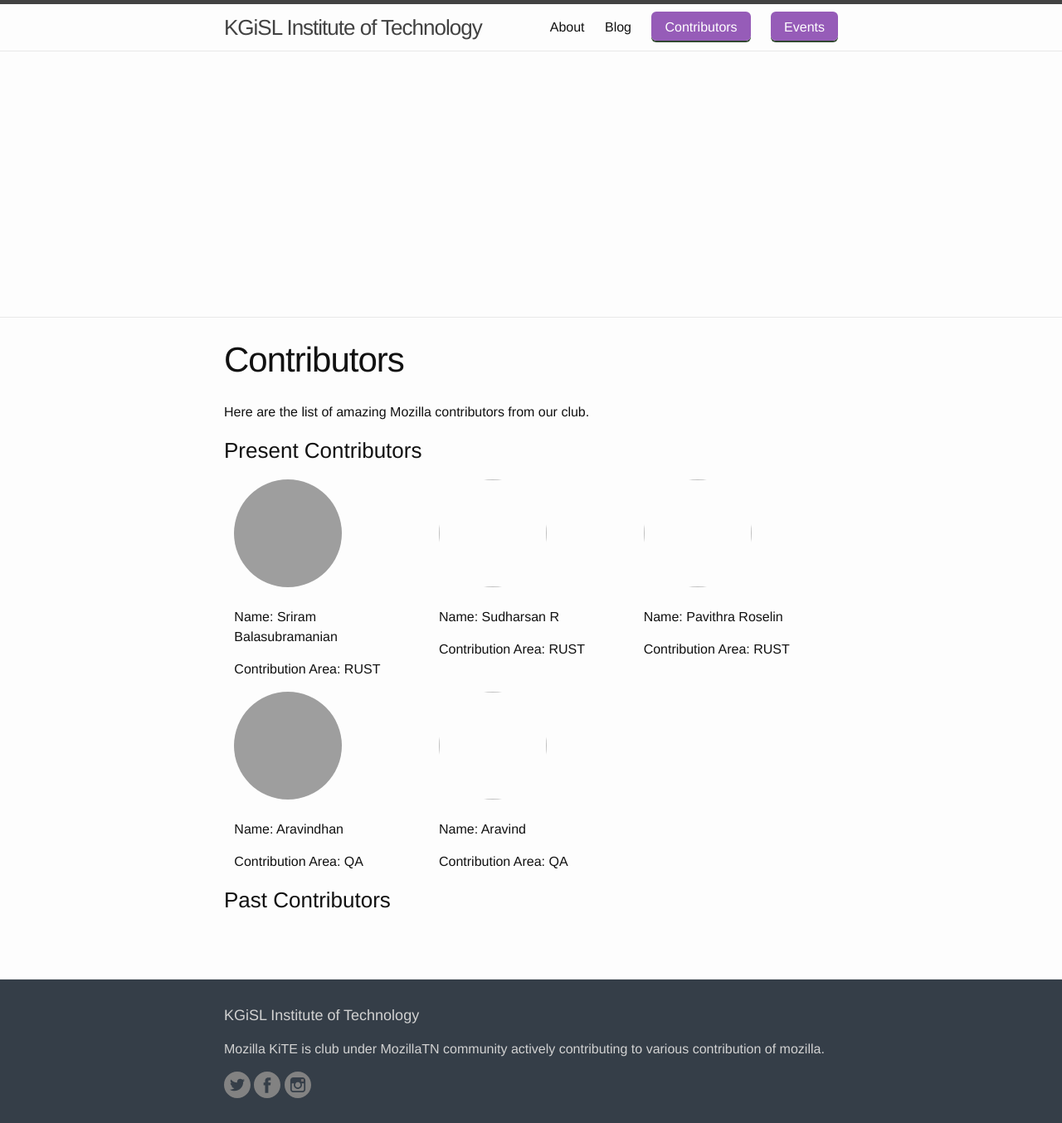
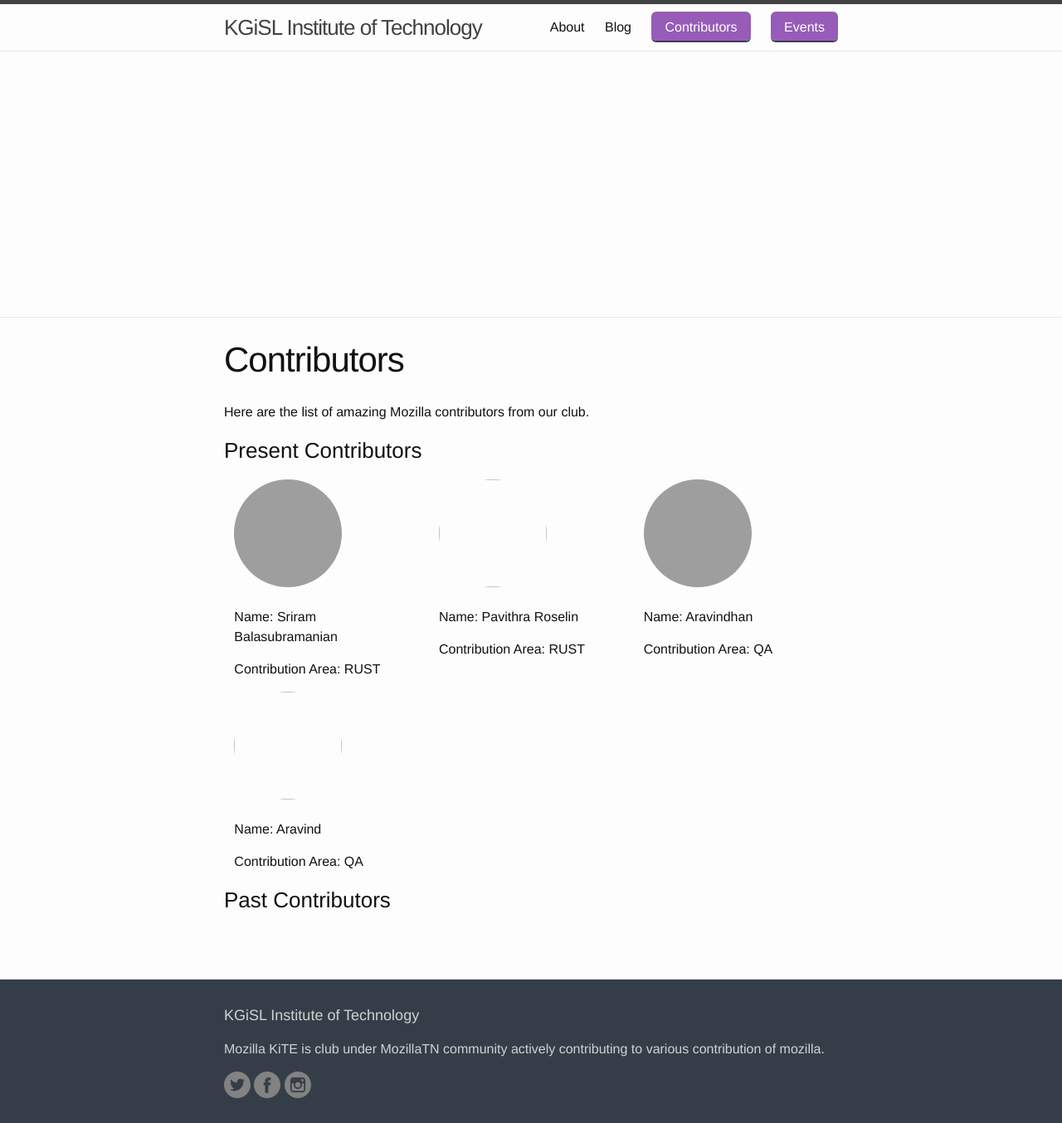
Before and after one commit to MozillaTN/KiTE, a Jekyll site: the page built from docs/contributors.md, in a window 1280 px wide. Shown: the whole page at 83% size. Built offline with Jekyll 4.4.1, drawn with Linux system fonts in a browser that asks for light colours; grey boxes are pictures that could not be loaded.

Commit message:
Removed Sudharsan

```diff
--- a/docs/_data/present_contributors.yml
+++ b/docs/_data/present_contributors.yml
@@ -3,12 +3,6 @@
     twitter: RamjiSriram23
     description: added contributor
     photo: "http://www.gravatar.com/avatar/39ddd02374d1687804a2dbd1be5f1656?s=256"
-    contribution: RUST
-
--   name: Sudharsan R
-    twitter: sudhar1996
-    description: added contributor
-    photo: null
     contribution: RUST
 
 -   name: Pavithra Roselin
```
